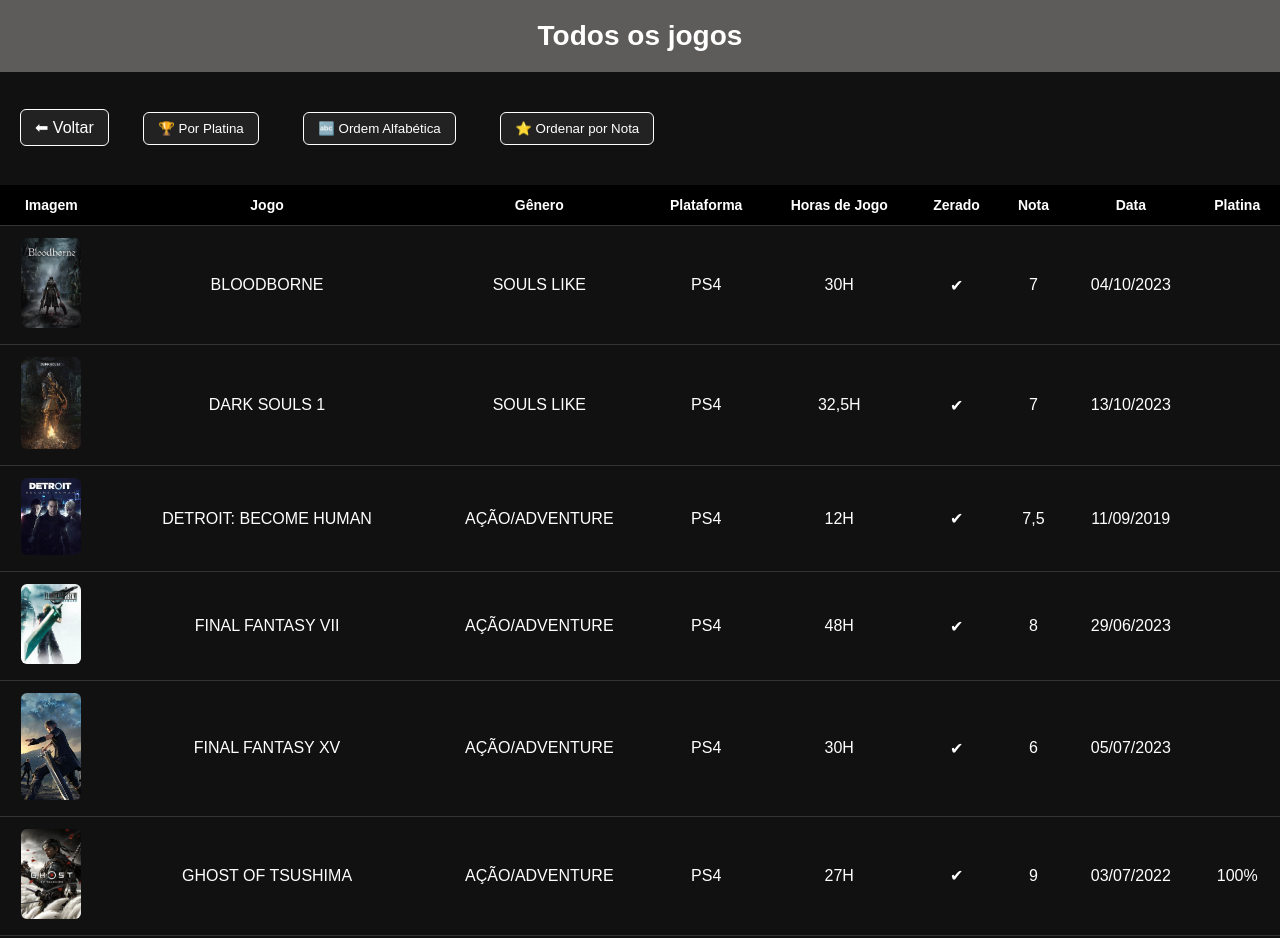
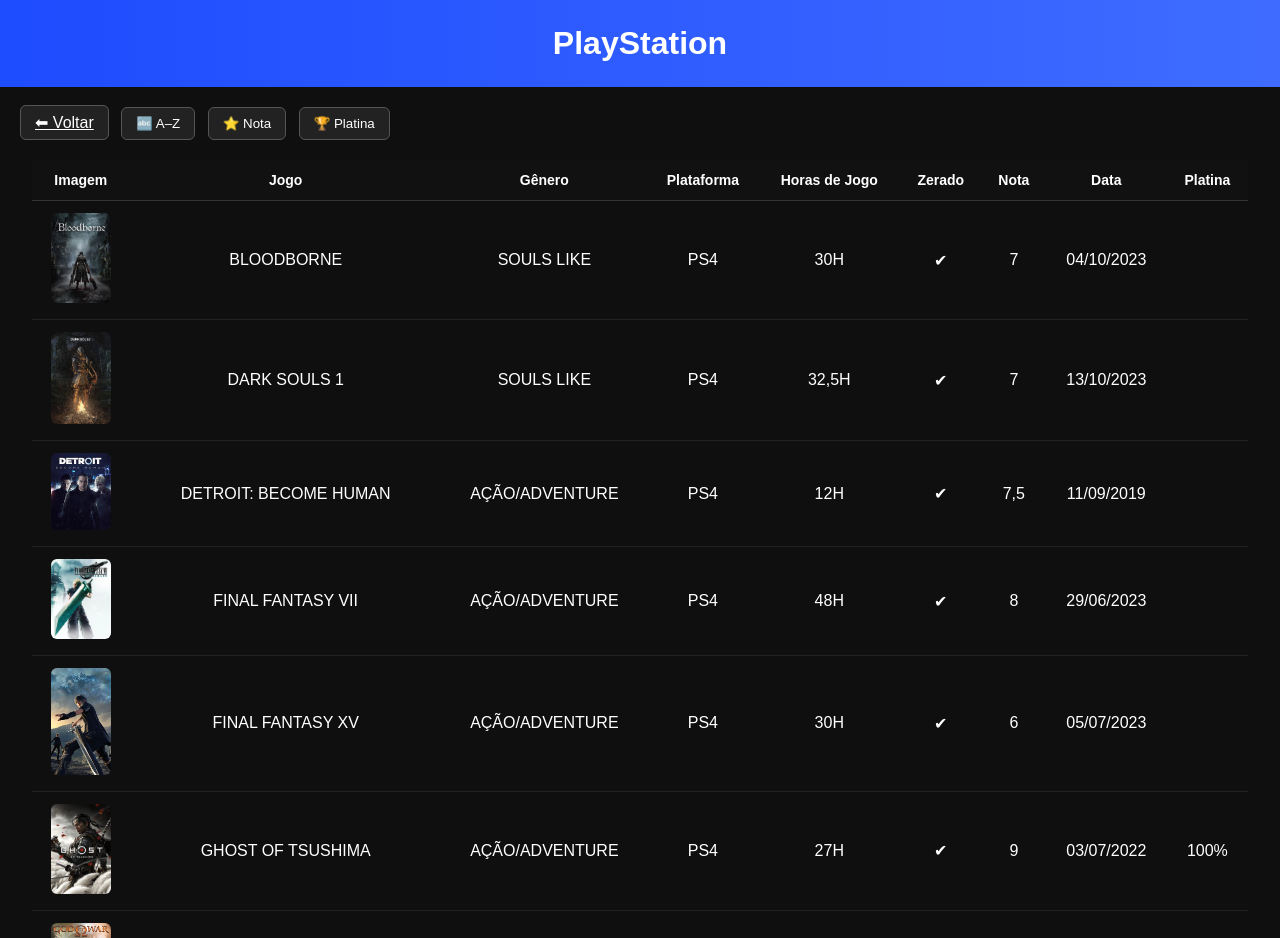
Before and after one commit to Verso123/meus-games-zerados, a plain HTML site: page todos.html in a window 1280 px wide. Shown: the top 938 px of the page. Drawn offline with Linux system fonts and the light colour scheme.

Commit message:
Update todos.html

```diff
--- a/todos.html
+++ b/todos.html
@@ -5,19 +5,98 @@
   <title>Todos os Jogos Zerados</title>
   <link rel="stylesheet" href="style.css">
 </head>
+<style>
+  body {
+    margin: 0;
+    font-family: Arial, Helvetica, sans-serif;
+    background: #0f0f0f;
+    color: white;
+  }
+
+  header {
+    background: linear-gradient(90deg, #1e4cff, #3f6cff);
+    padding: 25px;
+    text-align: center;
+    font-size: 32px;
+    font-weight: bold;
+  }
+
+  .acoes {
+    margin: 20px;
+  }
+
+  .acoes a,
+  .acoes button {
+    background: #222;
+    color: white;
+    border: 1px solid #555;
+    padding: 8px 14px;
+    margin-right: 8px;
+    cursor: pointer;
+    border-radius: 6px;
+  }
+
+  .acoes button:hover,
+  .acoes a:hover {
+    background: #333;
+  }
+
+  table {
+    width: 95%;
+    margin: auto;
+    border-collapse: collapse;
+  }
+
+  th {
+    background: #111;
+    padding: 12px;
+    border-bottom: 1px solid #333;
+  }
+
+  td {
+    padding: 12px;
+    border-bottom: 1px solid #222;
+    text-align: center;
+  }
+
+  tr {
+    cursor: pointer;
+    transition: background 0.2s;
+  }
+
+  tr:hover {
+    background: #1a1a1a;
+  }
+
+  img {
+    width: 60px;
+    border-radius: 6px;
+  }
+
+  /* estilo do comentário dentro da tabela */
+  .comentario {
+    background: #111;
+    color: #fff;
+    font-style: italic;
+    text-align: left;
+    padding: 10px;
+  }
+
+</style>
+</head>
 <body>
 
-<header class="bg-todos">Todos os jogos</header>
+<header>PlayStation</header>
 
-<div style="margin: 20px;">
-  <a class="voltar" href="index.html" style="margin: 0 10px 0 0;">⬅ Voltar</a>
-  <button class="voltar" onclick="ordenarPlatinas()" style="cursor:pointer; background:#222;">🏆 Por Platina</button>
-  <button class="voltar" onclick="ordenarAlfabetico()" style="cursor:pointer; background:#222;">🔤 Ordem Alfabética</button>
-  <button class="voltar" onclick="ordenarPorNota()" style="cursor:pointer; background:#222;">⭐ Ordenar por Nota</button>
+<div class="acoes">
+  <a href="index.html">⬅ Voltar</a>
+  <button onclick="ordenarAlfabetico()">🔤 A–Z</button>
+  <button onclick="ordenarPorNota()">⭐ Nota</button>
+  <button onclick="ordenarPlatinas()">🏆 Platina</button>
 </div>
 
-<table>
-  <tr>
+<table id="tabelaJogos">
+<tr>
     <th>Imagem</th>
     <th>Jogo</th>
     <th>Gênero</th>
@@ -28,7 +107,6 @@
     <th>Data</th>
     <th>Platina</th>
   </tr>
-
 <tr>
     <td><img src="imagens/bloodborne.avif"></td>
     <td>BLOODBORNE</td>
```
